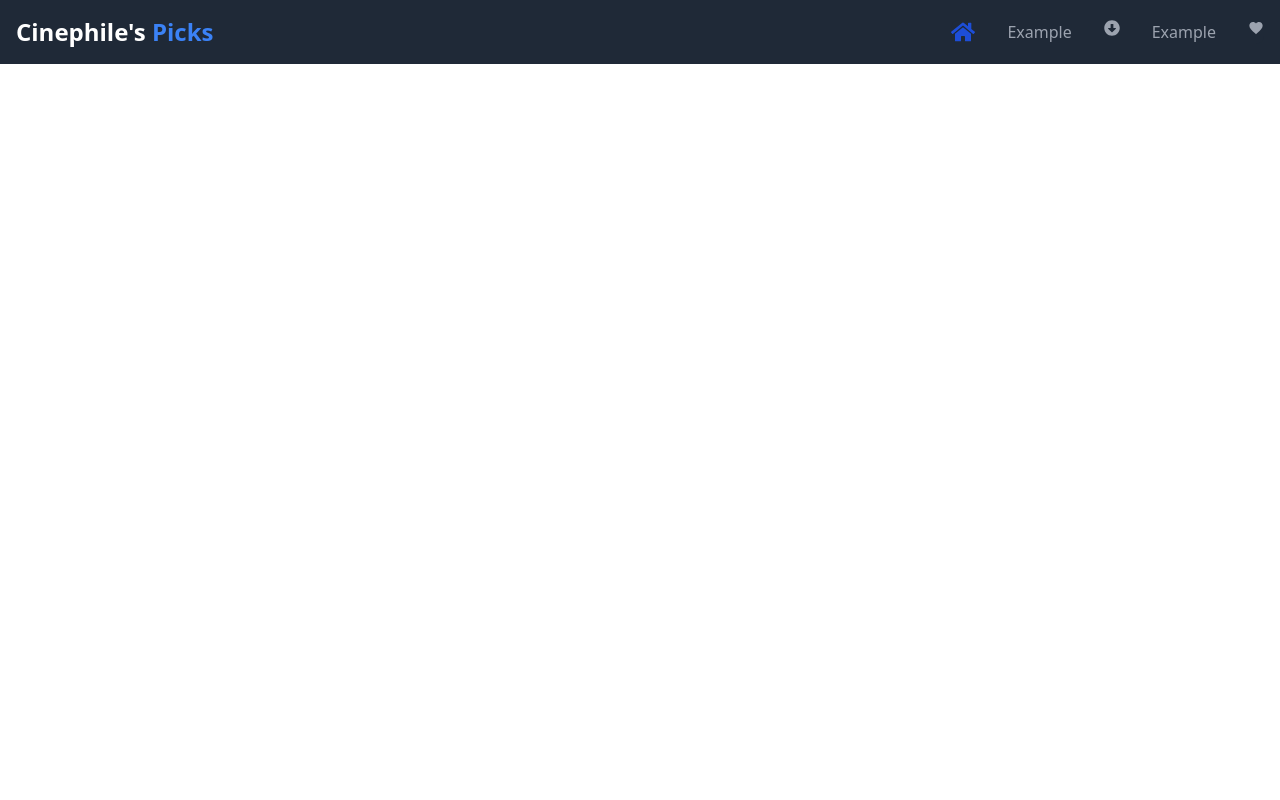
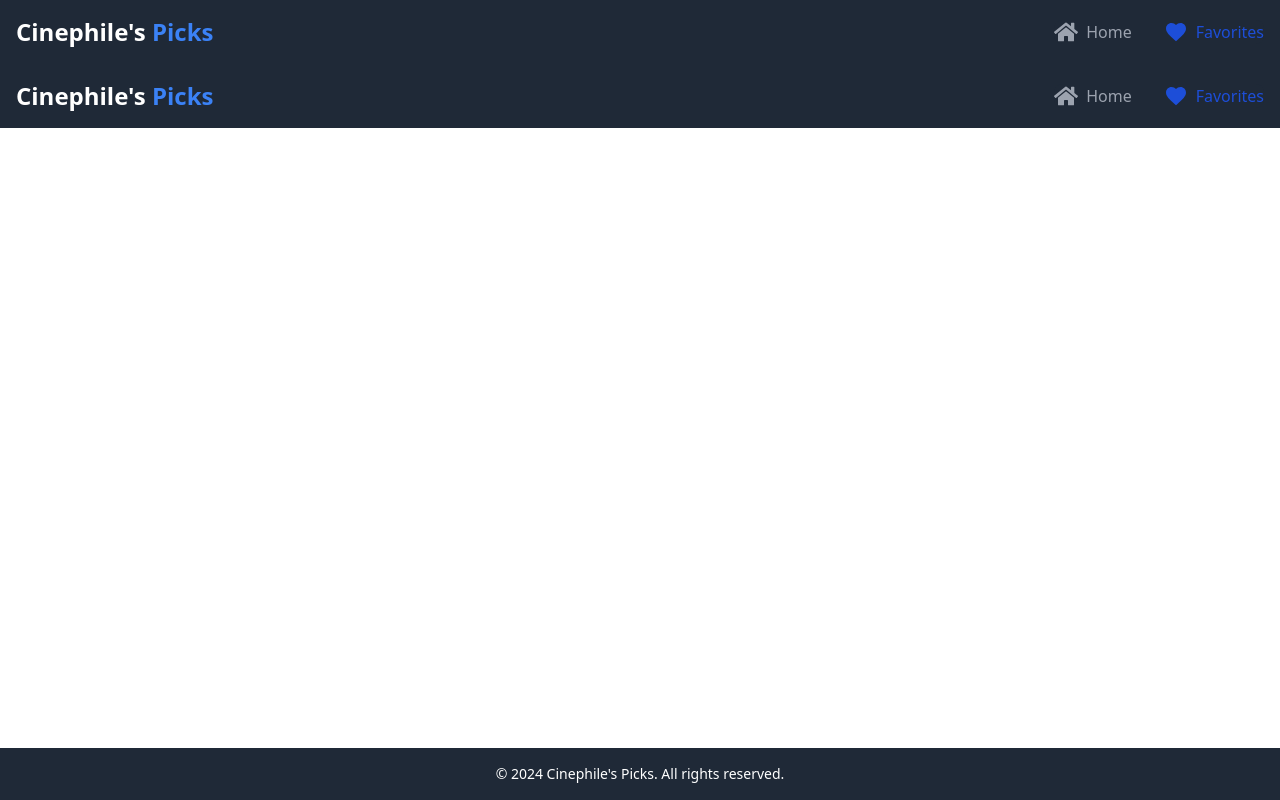
Before and after one commit to OtnielSSilva/progweb-project, a React (Vite) app: page /favorites in a window 1280 px wide. Built offline with nearby package versions, Linux system fonts and the light colour scheme.

Commit message:
feat(app): adiciona Header e Footer ao layout principal
Inclui os componentes Header e Footer no layout principal da aplicação.
O Header melhora a navegação com links e ícones, enquanto o Footer fornece informações adicionais e links de contato.

```diff
--- a/src/App.tsx
+++ b/src/App.tsx
@@ -4,6 +4,8 @@ import Home from "./pages/Home";
 import Favorites from "./pages/Favorites";
 import MovieDetails from "./pages/MovieDetails";
 import { Movie } from "./types/movie";
+import Header from "./components/Header"; // Adjust the path as needed
+import Footer from "./components/Footer"; // Adjust the path as needed
 import "./App.css";
 
 function App() {
@@ -32,15 +34,21 @@ function App() {
 	return (
 		<BrowserRouter>
 			<div className="flex flex-col min-h-screen">
+				<Header />
+				<main className="flex-grow">
 					<Routes>
-					<Route path="/" element={<Home handleFav={handleFav} favs={favs} />} />
+						<Route
+							path="/"
+							element={<Home handleFav={handleFav} favs={favs} />}
+						/>
 						<Route
 							path="/favorites"
 							element={<Favorites handleFav={handleFav} favs={favs} />}
 						/>
 						<Route path="/movie/:imdbID" element={<MovieDetails />} />
 					</Routes>
-
+				</main>
+				<Footer />
 			</div>
 		</BrowserRouter>
 	);
--- /dev/null
+++ b/src/components/Footer.tsx
@@ -0,0 +1,14 @@
+const Footer = () => {
+	return (
+		<footer className="bg-gray-800 text-white p-4 text-center">
+			<div className="mx-auto px-4">
+				<p className="text-sm">
+					&copy; {new Date().getFullYear()} Cinephile's Picks. All rights
+					reserved.
+				</p>
+			</div>
+		</footer>
+	);
+};
+
+export default Footer;
--- a/src/components/Header.tsx
+++ b/src/components/Header.tsx
@@ -1,14 +1,16 @@
 import { useState } from "react";
-import { Link } from "react-router-dom";
-import { FaHome } from "react-icons/fa"; // Importando o ícone
-import { MdFavorite } from "react-icons/md"; //
-import { FaArrowAltCircleDown } from "react-icons/fa";
+import { Link, useLocation } from "react-router-dom";
+import { FaHome } from "react-icons/fa";
+import { MdFavorite } from "react-icons/md";
+
 interface HeaderProps {
 	handleHomeClick?: () => void;
 }
 
 function Header({ handleHomeClick }: HeaderProps) {
 	const [isMenuOpen, setIsMenuOpen] = useState(false);
+	const location = useLocation();
+	const currentPath = location.pathname;
 
 	const toggleMenu = () => {
 		setIsMenuOpen(!isMenuOpen);
@@ -56,44 +58,29 @@ function Header({ handleHomeClick }: HeaderProps) {
 						<li>
 							<Link
 								to="/"
-								className="block py-2 px-3 text-white bg-blue-700 rounded md:bg-transparent md:text-blue-700 md:p-0"
-								aria-current="page"
+								className={`flex items-center py-2 px-3 rounded md:p-0 ${
+									currentPath === "/"
+										? "text-white bg-blue-700 md:bg-transparent md:text-blue-700"
+										: "text-gray-400 hover:bg-gray-600 md:hover:bg-transparent md:border-0 md:hover:text-blue-700"
+								}`}
+								aria-current={currentPath === "/" ? "page" : undefined}
 								onClickCapture={handleHomeClick}
 							>
 								<FaHome size={24} />
+								<span className="ml-2">Home</span>
 							</Link>
-						</li>
-						<li>
-							<a
-								href="#"
-								className="block py-2 px-3 text-gray-400 rounded hover:bg-gray-600 md:hover:bg-transparent md:border-0 md:hover:text-blue-700 md:p-0"
-							>
-								Example
-							</a>
-						</li>
-						<li>
-							<a
-								href="#"
-								className="block py-2 px-3 text-gray-400 rounded hover:bg-gray-600 md:hover:bg-transparent md:border-0 md:hover:text-blue-700 md:p-0"
-							>
-								<FaArrowAltCircleDown />
-							</a>
-						</li>
-						<li>
-							<a
-								href="#"
-								className="block py-2 px-3 text-gray-400 rounded hover:bg-gray-600 md:hover:bg-transparent md:border-0 md:hover:text-blue-700 md:p-0"
-							>
-								Example
-							</a>
 						</li>
 						<li>
 							<Link
 								to="/favorites"
-								className="block py-2 px-3 text-gray-400 rounded hover:bg-gray-600 md:hover:bg-transparent md:border-0 md:hover:text-blue-700 md:p-0"
+								className={`flex items-center py-2 px-3 rounded md:p-0 ${
+									currentPath === "/favorites"
+										? "text-white bg-blue-700 md:bg-transparent md:text-blue-700"
+										: "text-gray-400 hover:bg-gray-600 md:hover:bg-transparent md:border-0 md:hover:text-blue-700"
+								}`}
 							>
-								<MdFavorite />
-
+								<MdFavorite size={24} />
+								<span className="ml-2">Favorites</span>
 							</Link>
 						</li>
 					</ul>
--- a/src/components/card.tsx
+++ b/src/components/card.tsx
@@ -1,6 +1,6 @@
-import * as React from "react"
+import * as React from "react";
 
-import { cn } from "@/lib/utils"
+import { cn } from "@/lib/utils";
 
 const Card = React.forwardRef<
 	HTMLDivElement,
@@ -14,8 +14,8 @@ const Card = React.forwardRef<
 		)}
 		{...props}
 	/>
-))
-Card.displayName = "Card"
+));
+Card.displayName = "Card";
 
 const CardHeader = React.forwardRef<
 	HTMLDivElement,
@@ -26,8 +26,8 @@ const CardHeader = React.forwardRef<
 		className={cn("flex flex-col space-y-1.5 p-6", className)}
 		{...props}
 	/>
-))
-CardHeader.displayName = "CardHeader"
+));
+CardHeader.displayName = "CardHeader";
 
 const CardTitle = React.forwardRef<
 	HTMLParagraphElement,
@@ -41,8 +41,8 @@ const CardTitle = React.forwardRef<
 		)}
 		{...props}
 	/>
-))
-CardTitle.displayName = "CardTitle"
+));
+CardTitle.displayName = "CardTitle";
 
 const CardDescription = React.forwardRef<
 	HTMLParagraphElement,
@@ -53,16 +53,16 @@ const CardDescription = React.forwardRef<
 		className={cn("text-sm text-muted-foreground", className)}
 		{...props}
 	/>
-))
-CardDescription.displayName = "CardDescription"
+));
+CardDescription.displayName = "CardDescription";
 
 const CardContent = React.forwardRef<
 	HTMLDivElement,
 	React.HTMLAttributes<HTMLDivElement>
 >(({ className, ...props }, ref) => (
 	<div ref={ref} className={cn("p-6 pt-0", className)} {...props} />
-))
-CardContent.displayName = "CardContent"
+));
+CardContent.displayName = "CardContent";
 
 const CardFooter = React.forwardRef<
 	HTMLDivElement,
@@ -73,7 +73,14 @@ const CardFooter = React.forwardRef<
 		className={cn("flex items-center p-6 pt-0", className)}
 		{...props}
 	/>
-))
-CardFooter.displayName = "CardFooter"
+));
+CardFooter.displayName = "CardFooter";
 
-export { Card, CardHeader, CardFooter, CardTitle, CardDescription, CardContent }
+export {
+	Card,
+	CardHeader,
+	CardFooter,
+	CardTitle,
+	CardDescription,
+	CardContent,
+};
--- a/src/components/ui/button.tsx
+++ /dev/null
@@ -1,56 +0,0 @@
-import * as React from "react"
-import { Slot } from "@radix-ui/react-slot"
-import { cva, type VariantProps } from "class-variance-authority"
-
-import { cn } from "@/lib/utils"
-
-const buttonVariants = cva(
-  "inline-flex items-center justify-center whitespace-nowrap rounded-md text-sm font-medium ring-offset-background transition-colors focus-visible:outline-none focus-visible:ring-2 focus-visible:ring-ring focus-visible:ring-offset-2 disabled:pointer-events-none disabled:opacity-50",
-  {
-    variants: {
-      variant: {
-        default: "bg-primary text-primary-foreground hover:bg-primary/90",
-        destructive:
-          "bg-destructive text-destructive-foreground hover:bg-destructive/90",
-        outline:
-          "border border-input bg-background hover:bg-accent hover:text-accent-foreground",
-        secondary:
-          "bg-secondary text-secondary-foreground hover:bg-secondary/80",
-        ghost: "hover:bg-accent hover:text-accent-foreground",
-        link: "text-primary underline-offset-4 hover:underline",
-      },
-      size: {
-        default: "h-10 px-4 py-2",
-        sm: "h-9 rounded-md px-3",
-        lg: "h-11 rounded-md px-8",
-        icon: "h-10 w-10",
-      },
-    },
-    defaultVariants: {
-      variant: "default",
-      size: "default",
-    },
-  }
-)
-
-export interface ButtonProps
-  extends React.ButtonHTMLAttributes<HTMLButtonElement>,
-    VariantProps<typeof buttonVariants> {
-  asChild?: boolean
-}
-
-const Button = React.forwardRef<HTMLButtonElement, ButtonProps>(
-  ({ className, variant, size, asChild = false, ...props }, ref) => {
-    const Comp = asChild ? Slot : "button"
-    return (
-      <Comp
-        className={cn(buttonVariants({ variant, size, className }))}
-        ref={ref}
-        {...props}
-      />
-    )
-  }
-)
-Button.displayName = "Button"
-
-export { Button, buttonVariants }
--- a/src/pages/Home.tsx
+++ b/src/pages/Home.tsx
@@ -1,12 +1,8 @@
-import { useEffect, useState } from "react";
-import Header from "@/components/Header";
+import { useState } from "react";
 import MainContainer from "@/components/MainContainer";
 import { Movie } from "@/types/movie";
 import Search from "@/components/Search";
-import Footer from "@/components/footer/Footer";
-
-
-
+import { MyCarousel } from "@/components/MyCarousel";
 
 interface HomeProps {
 	handleFav: (movie: Movie) => void;
@@ -15,8 +11,6 @@ interface HomeProps {
 
 export default function Home({ handleFav, favs }: HomeProps) {
 	const [movies, setMovies] = useState<Movie[]>([]);
-
-	useEffect(() => {}, []);
 
 	const fetchMovies = (query: string) => {
 		fetch(
@@ -39,13 +33,10 @@ export default function Home({ handleFav, favs }: HomeProps) {
 		fetchMovies(query);
 	};
 
-	const handleHomeClick = () => {
-		setMovies([]);
-	};
-
 	return (
-		<div className="min-h-screen">
-			<Header handleHomeClick={handleHomeClick} />
+		<div className="flex flex-col">
+			<main className="flex-grow">
+				<MyCarousel />
 				<Search onSearch={handleSearch} />
 				<div className="p-4">
 					{movies.length === 0 ? (
@@ -57,13 +48,12 @@ export default function Home({ handleFav, favs }: HomeProps) {
 								Use the search box above to find your favorite films or browse
 								featured content.
 							</p>
-						{/* Placeholder or featured films could be added here */}
 						</div>
 					) : (
 						<MainContainer movies={movies} handleFav={handleFav} favs={favs} />
 					)}
 				</div>
-		  	<Footer /> {/* Adicione o Footer aqui */}
+			</main>
 		</div>
 	);
 }
```
Also changed, not shown: src/components/footer/Footer.tsx (+5 -3 lines). Lines whose indentation alone changed are shown as unchanged.
